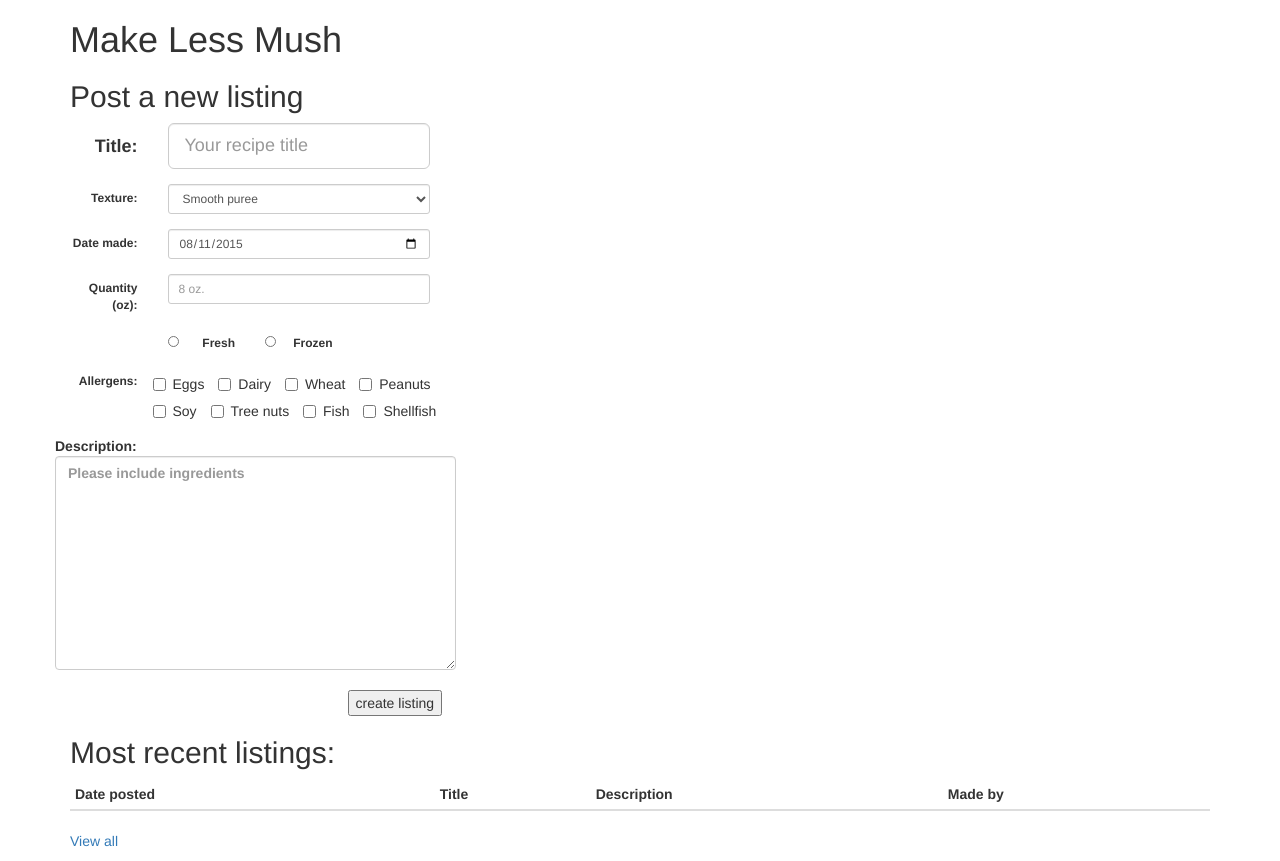
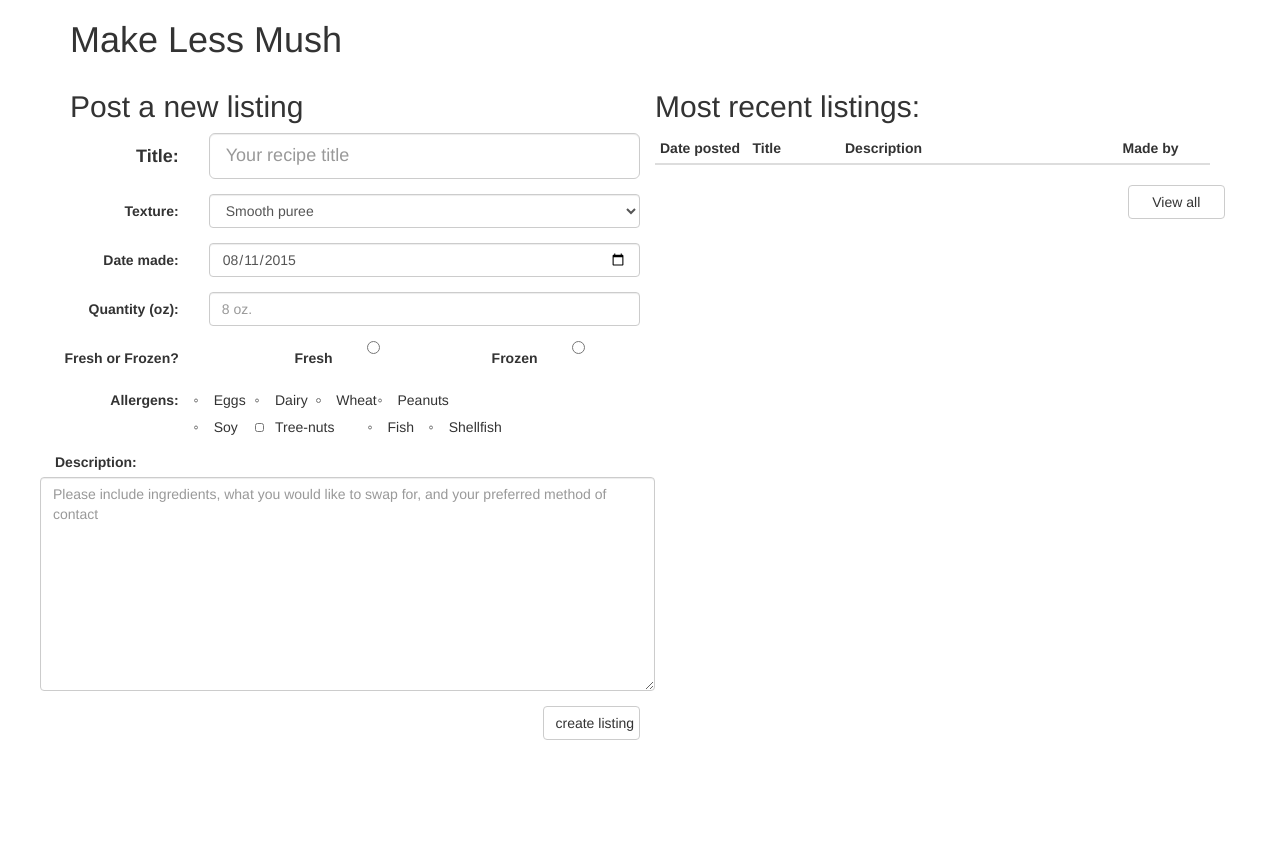
Before and after one commit to akvanhar/HB-FinalProject, a Flask app: page / in a window 1280 px wide. Shown: the part 52-913 px from the top of the page. After the commit the page ends 792 px from the top, so only its background shows below. Run offline with Flask 2, Linux system fonts and the light colour scheme; the visitor is signed in with stand-in values (Sample User, id 1); data comes from the database, SQL or seed files in the repository; data that the repository does not hold is empty; some libraries are stand-ins or nearby versions.

Commit message:
bootstrapping things. The header highlighting works now.

```diff
--- a/templates/base.html
+++ b/templates/base.html
@@ -29,10 +29,10 @@
 	    <!-- Collect the nav links, forms, and other content for toggling -->
 	    <div class="collapse navbar-collapse" id="bs-example-navbar-collapse-1">
 	      <ul class="nav navbar-nav">
-	        <li class="active"><a href="/">Home<span class="sr-only">(current)</span></a></li>
-			<li><a href='/listings'>Listings</a></li>
-			<li><a href='/mylistings'>My Listings</a></li>
-			<li><a href='/messages'>Messages <span class="badge">3</span></a></li>
+	        <li id="homeButton"><a href="/">Home</a></li>
+			<li id="listingsButton"><a href='/listings'>Listings</a></li>
+			<li id="myListingsButton"><a href='/mylistings'>My Listings</a></li>
+			<li id="messagesButton"><a href='/messages'>Messages <span class="badge">3</span></a></li>
 	      </ul>
 
 
--- a/templates/index.html
+++ b/templates/index.html
@@ -1,5 +1,8 @@
 {% extends 'base.html' %}
 {% block content %}
+<script>
+	    $("#homeButton").attr("class", 'active');
+</script>
 
 <h1>Make Less Mush</h1>
 
@@ -10,18 +13,22 @@
 	{% if 'user_id' not in session %}
 		<h3>Don't forget to login before posting or checking out the Make Less Mush listings!</h3>
 	{% endif %}
-
+	<div class="row">
+		<div class="col-sm-6" style="margin-right: 1">
 			<h2>Post a new listing</h2>
 			<form class="form-horizontal" action='/postlisting' method='post'>
+				<div class="row">
 					<div class="form-group form-group-lg">
-			<label class="col-sm-1 control-label" for="foodTitle">Title: </label>
-	    		<div class="col-sm-3">
+						<label class="col-sm-3 control-label" for="foodTitle">Title: </label>
+				    		<div class="col-sm-9">
 				      			<input class="form-control" type="text" id="foodTitle" placeholder="Your recipe title" name='title'>
 				    		</div>
 					</div>
-		<div class="form-group form-group-sm">
-			<label class="col-sm-1 control-label" for="texture">Texture: </label>
-	    		<div class="col-sm-3">
+				</div>
+				<div class="row">
+					<div class="form-group form-group-md">
+						<label class="col-sm-3 control-label" for="texture">Texture: </label>
+				    		<div class="col-sm-9">
 				      			<select class="form-control" id="texture" name='texture'>
 									<option class="form-control" value='smooth_puree'>Smooth puree
 									<option class="form-control" value='lumpy_puree'>Lumpy puree
@@ -30,96 +37,113 @@
 				    		</div>
 			    		</label>
 					</div>
-		<div class="form-group form-group-sm">
-			<label class="col-sm-1 control-label" for="datemade">Date made: </label>
-	    		<div class="col-sm-3">
+				</div>
+				<div class="row">
+					<div class="form-group form-group-md">
+						<label class="col-sm-3 control-label" for="datemade">Date made: </label>
+				    		<div class="col-sm-9">
 				      			<input class="form-control" id="datemade" type='date' name='datemade' value='{{ current_date }}'>
 				    		</div>
 					</div>
-		<div class="form-group form-group-sm">
-			<label class="col-sm-1 control-label" for="quantity">Quantity (oz): </label>
-	    		<div class="col-sm-3">
+				</div>
+				<div class="row">
+					<div class="form-group form-group-md">
+						<label class="col-sm-3 control-label" for="quantity">Quantity (oz): </label>
+				    		<div class="col-sm-9">
 				      			<input class="form-control" type='number' min='0' name='quantity' placeholder='8 oz.'>
 				    		</div>
 					</div>
-		<div class="form-group form-group-sm">
-			<label class="col-sm-1 control-label"></label>
-			<label class="col-sm-1 control-label" for="freshfrozen">Fresh
-				<input class="col-sm-2 radio-inline" type="radio" name="freshfrozen" value="fresh">
+				</div>
+				<div class="row">
+					<div class="form-group form-group-md">
+						<label class="col-sm-3 control-label">Fresh or Frozen?</label>
+						<label class="col-sm-3 control-label" for="freshfrozen">Fresh </label>
+							<input class="col-sm-1 radio-inline" type="radio" name="freshfrozen" value="fresh">
+						<label class="col-sm-3 control-label" for="freshfrozen">Frozen </label>
+							<input class="col-sm-1 radio-inline" type="radio" name="freshfrozen" value="frozen">
+						<div class="col-sm-1"></div>
+					</div>
+				</div>
+				<div class="form-group form-group-md">
+					<div class="row">
+						<label class="col-sm-3 control-label">Allergens:</label>
+
+							<label class="checkbox-inline col-sm-1">
+								<input class="col-sm-1" type='checkbox' name='allergens' value='eggs'>
+								Eggs</label>
+							<label class="checkbox-inline col-sm-1">
+								<input class="col-sm-1" type='checkbox' name='allergens' value='dairy'>
+								Dairy</label>
+							<label class="checkbox-inline col-sm-1">
+								<input class="col-sm-1" type='checkbox' name='allergens' value='wheat'>Wheat</label>
+							<label class="checkbox-inline col-sm-1">
+								<input class="col-sm-1" type='checkbox' name='allergens' value='peanuts'>
+								Peanuts</label>
+							<div class="col-sm-1"></div>
+
+					</div>
+					<div class="row">
+						<label class="col-sm-3"></label>
+						<label class="checkbox-inline col-sm-1">
+							<input class="col-sm-1" type='checkbox' name='allergens' value='soy'>Soy
 						</label>
-			<label class="col-sm-1 control-label" for="freshfrozen">Frozen
-				<input class="col-sm-2 radio-inline" type="radio" name="freshfrozen" value="frozen">
+						<label class="checkbox-inline col-sm-2">
+							<input class="col-sm-1" type='checkbox' name='allergens' value='treenuts'>Tree-nuts
+						</label>
+						<label class="checkbox-inline col-sm-1">
+							<input class="col-sm-1" type='checkbox' name='allergens' value='fish'>Fish
+						</label>
+						<label class="checkbox-inline col-sm-1">
+							<input class="col-sm-1" type='checkbox' name='allergens' value='shellfish'>Shellfish
 						</label>
 					</div>
+				</div>
+				<div class="form-group form-group-md">
+					<div class="row">
+							<label class="col-sm-3">Description:</label>
+								<textarea class="form-control col-sm-9" name='description' rows='10' placeholder='Please include ingredients, what you would like to swap for, and your preferred method of contact'></textarea>
 
-		<div class="form-group form-group-sm">
-			<label class="col-sm-1 control-label">Allergens:</label>
-				<label for="allergens" class="checkbox-inline">
-					<input type='checkbox' name='allergens' value='eggs'>Eggs
-				</label>
-				<label class="checkbox-inline">
-					<input type='checkbox' name='allergens' value='dairy'>Dairy
-				</label>
-				<label class="checkbox-inline">
-					<input type='checkbox' name='allergens' value='wheat'>Wheat
-				</label>
-				<label class="checkbox-inline">
-					<input type='checkbox' name='allergens' value='peanuts'>Peanuts
-				</label>
-				<br>
-				<label class="col-sm-1"></label>
-				<label class="checkbox-inline">
-					<input type='checkbox' name='allergens' value='soy'>Soy
-				</label>
-				<label class="checkbox-inline">
-					<input type='checkbox' name='allergens' value='treenuts'>Tree nuts
-				</label>
-				<label class="checkbox-inline">
-					<input type='checkbox' name='allergens' value='fish'>Fish
-				</label>
-				<label class="checkbox-inline">
-					<input type='checkbox' name='allergens' value='shellfish'>Shellfish
-				</label>
-			</label>
+					</div>
 				</div>
 				<div class="form-group">
-			<label>Description:<br>
-				<textarea class="form-control" name='description' rows='10' cols='40' placeholder='Please include ingredients'></textarea>
-			</label>
-		</div>
-
-		<div class="form-group">
-			<label class="col-sm-3"></label>
-			<input type='submit' value='create listing'>
+					<input class="col-sm-2 col-sm-offset-10 btn btn-default" type='submit' value='create listing'>
 				</div>
 			</form>
-
-<h2>Most recent listings:</h2>
-
+		</div>
+		<div class="col-sm-6">
+			<div class="row">
+				<h2 class="col-sm-12">Most recent listings:</h2>
+			</div>
 			<table class="table table-condensed table-hover">
+				<div class="row">
 					<thead>
 						<tr>
-			<th>Date posted</th>
-			<th>Title</th>
-			<th>Description</th>
-			<th>Made by</th>
+							<th class="col-sm-2">Date posted</th>
+							<th class="col-sm-2">Title</th>
+							<th class="col-sm-6">Description</th>
+							<th class="col-sm-2">Made by</th>
 						</tr>
 					</thead>
+				</div>
 				<tbody>
 					{% for food in user_listings %}
+						<div class="row">
 							<tr>
-				<td>{{ food.post_date.strftime("%b %d, %Y") }}</td>
-				<td><a href="/listings/{{ food.food_id }}">
+								<td class="col-sm-2">{{ food.post_date.strftime("%b %d, %Y") }}</td>
+								<td class="col-sm-2"><a href="/listings/{{ food.food_id }}">
 				                    {{ food.title }}
 				                	</a>
 				                </td>
-				<td>{{ food.description }}</td>
-				<td><a href='/user/{{ food.user_id }}'>{{ food.user.fname }} {{ food.user.lname }}</a></td>
+								<td class="col-sm-6">{{ food.description }}</td>
+								<td class="col-sm-2"><a href='/user/{{ food.user_id }}'>{{ food.user.fname }} {{ food.user.lname }}</a></td>
 							</tr>
+						</div>
 					{% endfor %}
 				</tbody>
 			</table>
-
-<p><a href='/listings'>View all</a></p>
-
+			<div class="row">
+				<a href='/listings'><button class="col-sm-2 col-sm-offset-10 btn btn-default">View all</button></a>
+			</div>
+		</div>
+	</div>
 {% endblock %}
--- a/templates/listings.html
+++ b/templates/listings.html
@@ -1,5 +1,8 @@
 {% extends 'base.html' %}
 {% block content %}
+<script>
+	$("#listingsButton").attr("class", 'active');
+</script>
 <h2>Listings</h2>
 <table class="table table-condensed table-hover">
 	<thead>
--- a/templates/mylistings.html
+++ b/templates/mylistings.html
@@ -1,5 +1,8 @@
 {% extends 'base.html' %}
 {% block content %}
+<script>
+	$("#myListingsButton").attr("class", 'active');
+</script>
 
 <h2>Listings for {{ user.fname }} {{ user.lname }}</h2>
 {% if user_listings %}
```
Also changed, not shown: templates/messages.html (+4 -7 lines). Lines whose indentation alone changed are shown as unchanged.
